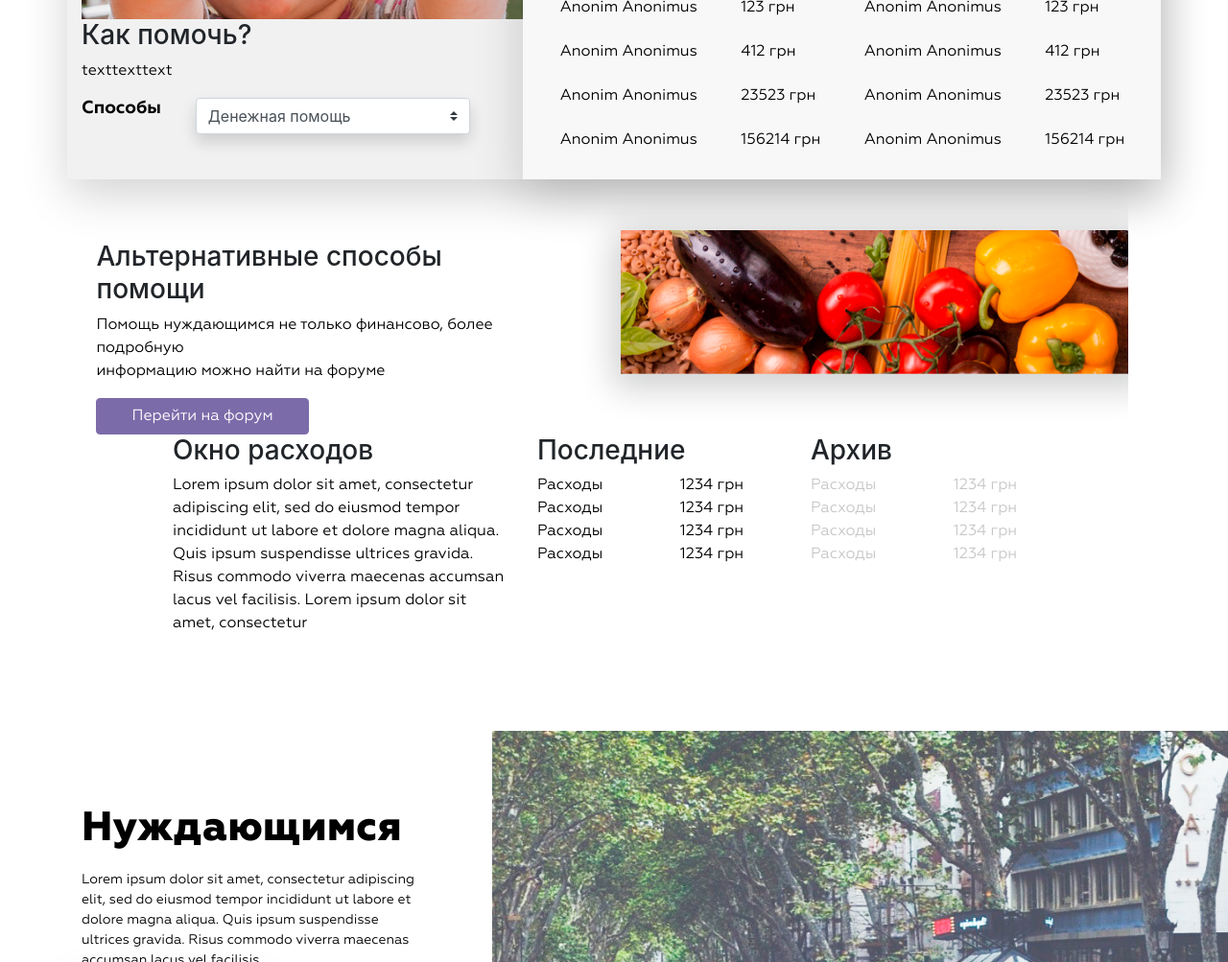
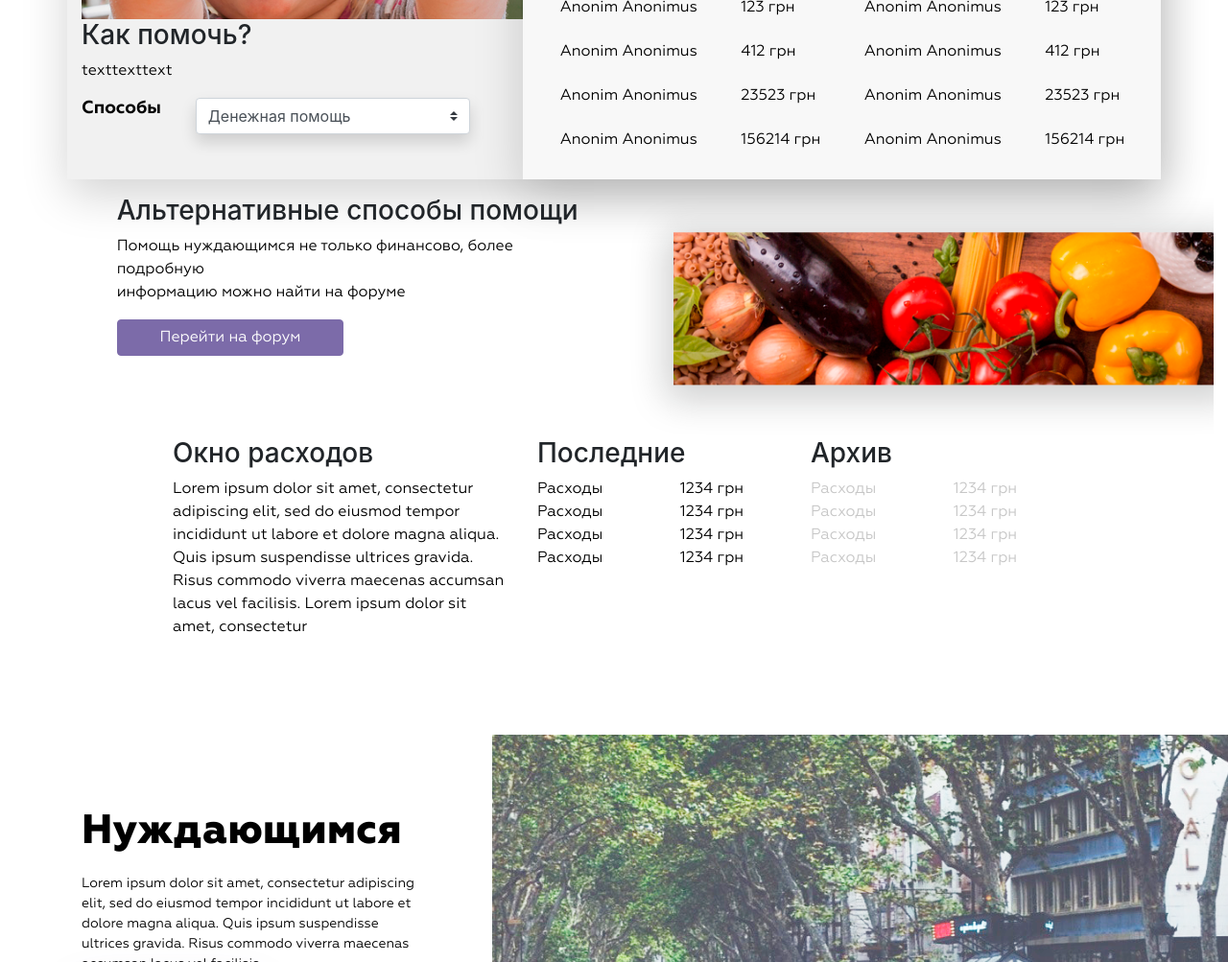
Before and after one commit to GudleifGD/shareit, a plain HTML site: page index.html in a window 1280 px wide. Shown: the part 1168-2171 px from the top of the page at 96% size. Drawn offline with nearby package versions, Linux system fonts and the light colour scheme.

Commit message:
Update index.html

```diff
--- a/index.html
+++ b/index.html
@@ -241,10 +241,10 @@
             </div>
         </div>
     </section>
-    <section class="alternative">
-        <div class="conteiner-fluid d-flex justify-content-between">
+    <section >
+        <div class="container-fluid ">
             <div class="row">
-                <div class="col-sm-5 offset-1 mt-5">
+                <div class="col-sm-5 offset-1">
                     <h3>Альтернативные способы помощи</h3>
                     <p>Помощь нуждающимся не только финансово, более подробную<br>информацию можно найти на форуме</p>
                     <div class="col-6 pl-0">
```
